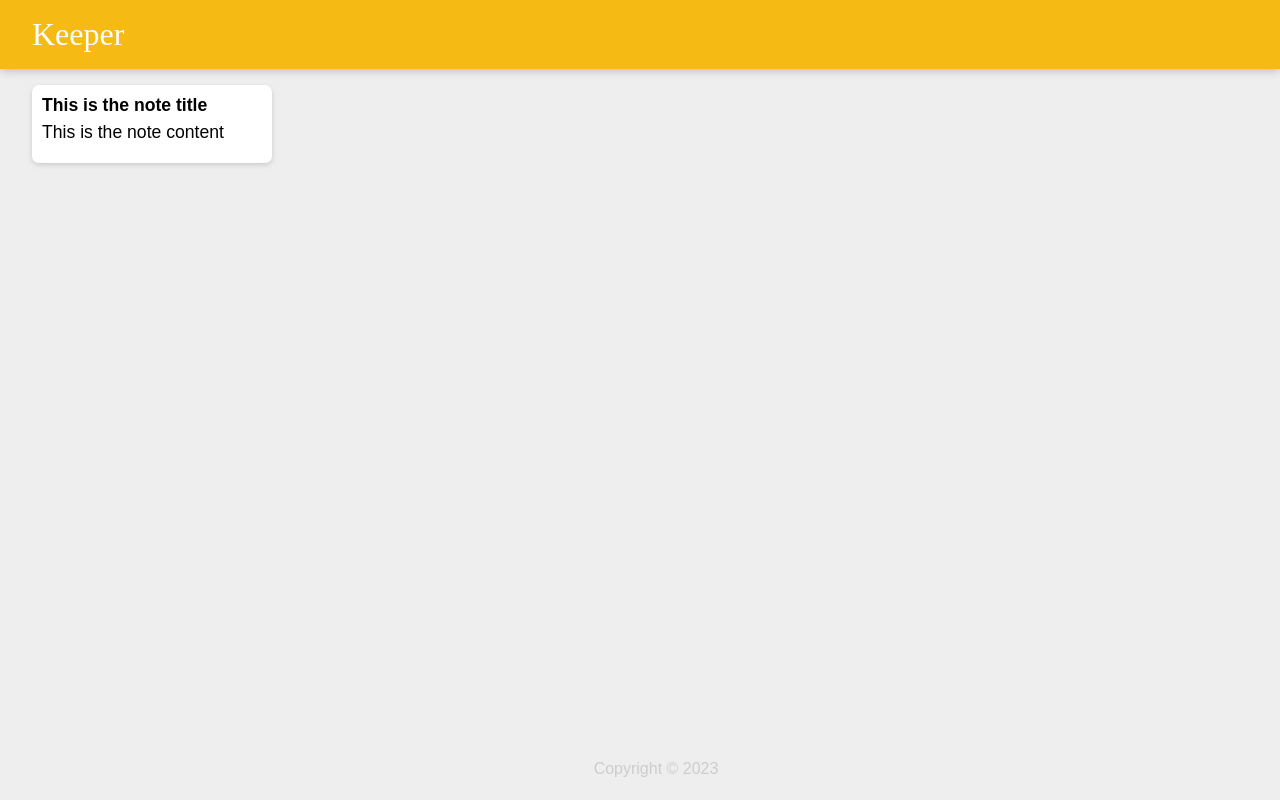
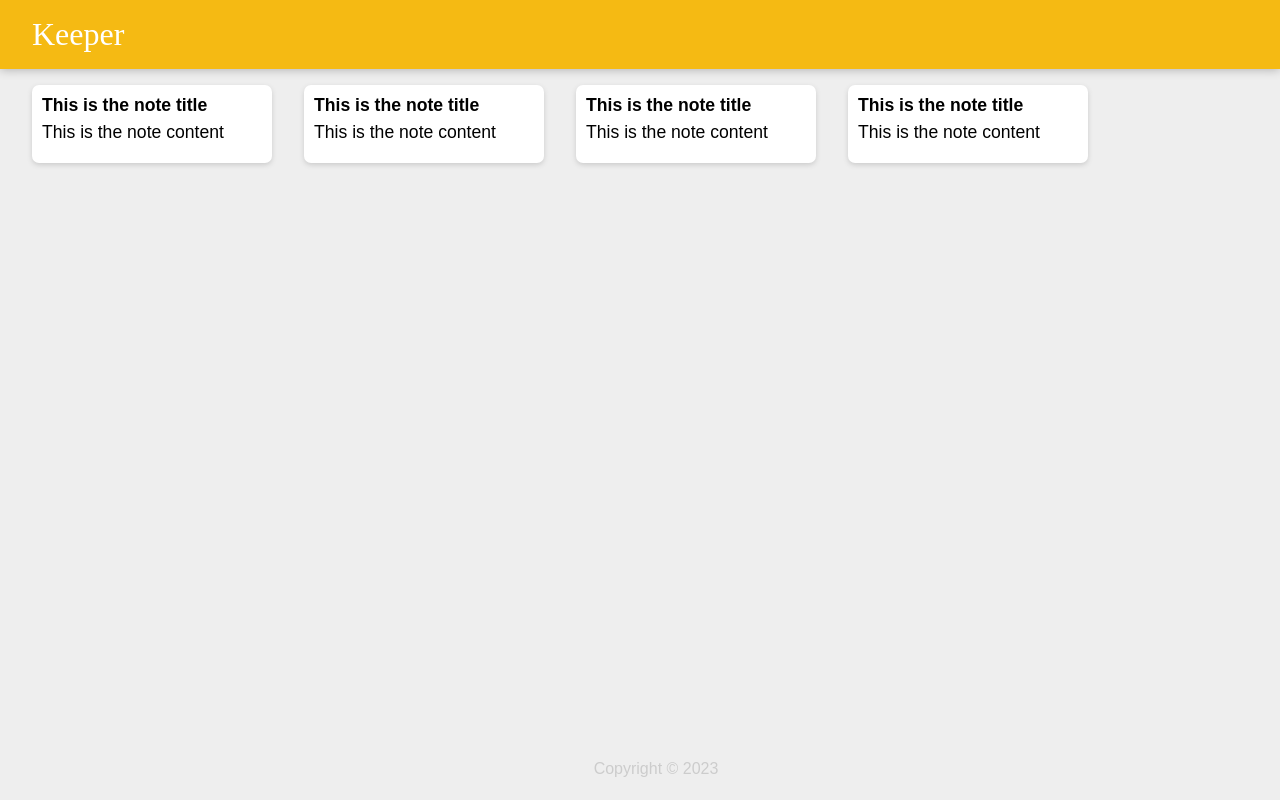
Before and after one commit to christianiredia/keeper-app, a React (Vite) app in the folder keeper-app/: page / in a window 1280 px wide. Built offline with nearby package versions, Linux system fonts and the light colour scheme.

Commit message:
Created a function to return props from note component. Added to App component

```diff
--- a/keeper-app/src/components/App.jsx
+++ b/keeper-app/src/components/App.jsx
@@ -2,12 +2,17 @@
 import Footer from "./Footer";
 import Header from "./Header";
 import Note from "./Note";
+import notes from "./notes";
+
+function createNote(note) {
+  return <Note key={note.key} title={note.title} content={note.content} />;
+}
 
 const App = () => {
   return (
     <div>
       <Header />
-      <Note />
+      <div>{notes.map(createNote)}</div>
       <Footer />
     </div>
   );
```
